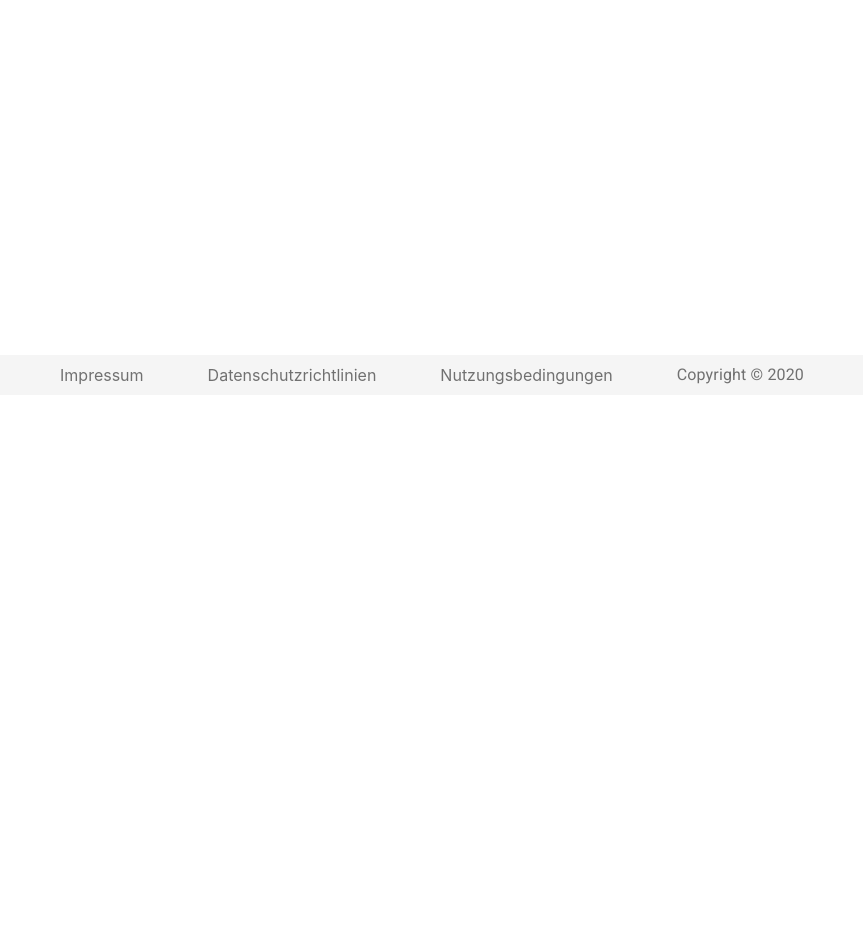
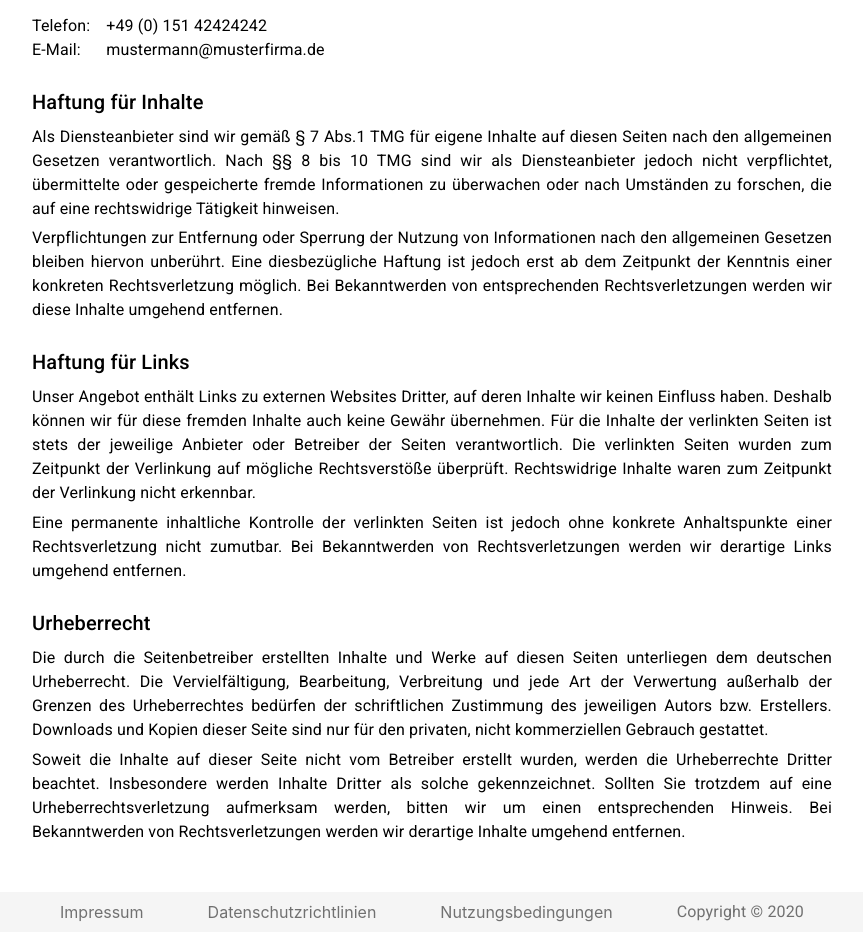
Before and after one commit to DanielMerkl/schnelle-stimme, a React (Create React App) app: page /imprint in a window 1280 px wide. Shown: the part 405-1337 px from the top of the page, without its empty margins (208-1071 px from the left). Before the commit the page ends 800 px from the top, so only its background shows below. Built offline with nearby package versions, Linux system fonts and the light colour scheme.

Commit message:
implemented imprint page

```diff
--- a/src/page/imprint/ImprintPage.tsx
+++ b/src/page/imprint/ImprintPage.tsx
@@ -1,5 +1,119 @@
 import React, { FC } from 'react';
+import { Typography } from '@material-ui/core';
+import styled from 'styled-components';
 
-export const ImprintPage: FC = () => {
-  return <h1>Imprint Page</h1>;
-};
+export const ImprintPage: FC = () => (
+  <ImprintWrapper>
+    <Typography variant="h3">Impressum</Typography>
+
+    <Typography variant="h4">Angaben gemäß § 5 TGM</Typography>
+
+    <section>
+      {/*TODO: richtige Adresse hinterlegen*/}
+      <Typography variant="h5" gutterBottom>
+        Adresse
+      </Typography>
+      <Typography variant="body1">Max Mustermann</Typography>
+      <Typography variant="body1">Musterstraße 40</Typography>
+      <Typography variant="body1">94242 Musterstadt</Typography>
+    </section>
+
+    <section>
+      {/*TODO: richtige Kontaktdaten hinterlegen*/}
+      <Typography variant="h5" gutterBottom>
+        Kontakt
+      </Typography>
+      <ContactWrapper>
+        <Typography>Telefon:</Typography>
+        <Typography variant="body1">+49 (0) 151 42424242</Typography>
+        <Typography variant="body1">E-Mail:</Typography>
+        <Typography variant="body1">mustermann@musterfirma.de</Typography>
+      </ContactWrapper>
+    </section>
+
+    <section>
+      <Typography variant="h6" gutterBottom>
+        Haftung für Inhalte
+      </Typography>
+      <Typography variant="body1" align="justify" gutterBottom>
+        Als Diensteanbieter sind wir gemäß § 7 Abs.1 TMG für eigene Inhalte auf
+        diesen Seiten nach den allgemeinen Gesetzen verantwortlich. Nach §§ 8
+        bis 10 TMG sind wir als Diensteanbieter jedoch nicht verpflichtet,
+        übermittelte oder gespeicherte fremde Informationen zu überwachen oder
+        nach Umständen zu forschen, die auf eine rechtswidrige Tätigkeit
+        hinweisen.
+      </Typography>
+      <Typography variant="body1" align="justify">
+        Verpflichtungen zur Entfernung oder Sperrung der Nutzung von
+        Informationen nach den allgemeinen Gesetzen bleiben hiervon unberührt.
+        Eine diesbezügliche Haftung ist jedoch erst ab dem Zeitpunkt der
+        Kenntnis einer konkreten Rechtsverletzung möglich. Bei Bekanntwerden von
+        entsprechenden Rechtsverletzungen werden wir diese Inhalte umgehend
+        entfernen.
+      </Typography>
+    </section>
+
+    <section>
+      <Typography variant="h6" gutterBottom>
+        Haftung für Links
+      </Typography>
+      <Typography variant="body1" align="justify" gutterBottom>
+        Unser Angebot enthält Links zu externen Websites Dritter, auf deren
+        Inhalte wir keinen Einfluss haben. Deshalb können wir für diese fremden
+        Inhalte auch keine Gewähr übernehmen. Für die Inhalte der verlinkten
+        Seiten ist stets der jeweilige Anbieter oder Betreiber der Seiten
+        verantwortlich. Die verlinkten Seiten wurden zum Zeitpunkt der
+        Verlinkung auf mögliche Rechtsverstöße überprüft. Rechtswidrige Inhalte
+        waren zum Zeitpunkt der Verlinkung nicht erkennbar.
+      </Typography>
+      <Typography variant="body1" align="justify">
+        Eine permanente inhaltliche Kontrolle der verlinkten Seiten ist jedoch
+        ohne konkrete Anhaltspunkte einer Rechtsverletzung nicht zumutbar. Bei
+        Bekanntwerden von Rechtsverletzungen werden wir derartige Links umgehend
+        entfernen.
+      </Typography>
+    </section>
+
+    <section>
+      <Typography variant="h6" gutterBottom>
+        Urheberrecht
+      </Typography>
+      <Typography variant="body1" align="justify" gutterBottom>
+        Die durch die Seitenbetreiber erstellten Inhalte und Werke auf diesen
+        Seiten unterliegen dem deutschen Urheberrecht. Die Vervielfältigung,
+        Bearbeitung, Verbreitung und jede Art der Verwertung außerhalb der
+        Grenzen des Urheberrechtes bedürfen der schriftlichen Zustimmung des
+        jeweiligen Autors bzw. Erstellers. Downloads und Kopien dieser Seite
+        sind nur für den privaten, nicht kommerziellen Gebrauch gestattet.
+      </Typography>
+      <Typography variant="body1" align="justify">
+        Soweit die Inhalte auf dieser Seite nicht vom Betreiber erstellt wurden,
+        werden die Urheberrechte Dritter beachtet. Insbesondere werden Inhalte
+        Dritter als solche gekennzeichnet. Sollten Sie trotzdem auf eine
+        Urheberrechtsverletzung aufmerksam werden, bitten wir um einen
+        entsprechenden Hinweis. Bei Bekanntwerden von Rechtsverletzungen werden
+        wir derartige Inhalte umgehend entfernen.
+      </Typography>
+    </section>
+  </ImprintWrapper>
+);
+
+const ImprintWrapper = styled.main`
+  max-width: 800px;
+  padding: 3rem;
+  justify-self: center;
+  display: grid;
+  gap: 1.5rem;
+  @media (max-width: 400px) {
+    padding: 3rem 2rem;
+  }
+`;
+
+const ContactWrapper = styled.div`
+  display: grid;
+  grid-column-gap: 1rem;
+  grid-template-columns: auto 1fr;
+  @media (max-width: 360px) {
+    grid-template-columns: auto;
+  }
+`;
```
